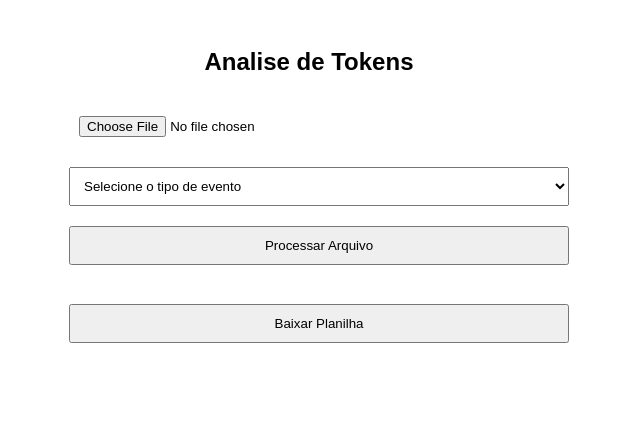
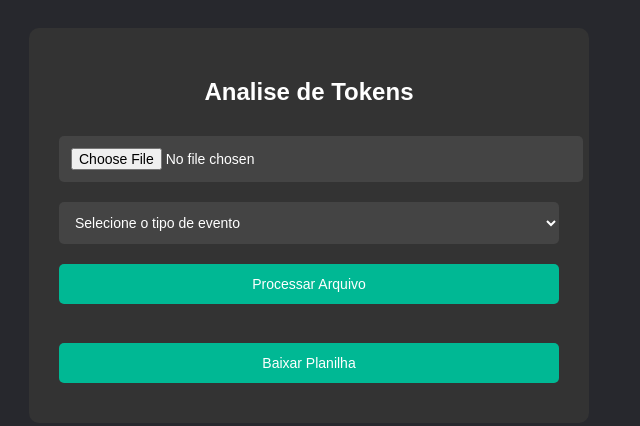
Before and after one commit to douglasjosesoap/eventos_parceiros, a plain HTML site: page index.html in a window 1280 px wide. Shown: the whole page, without its empty margins (331-971 px from the left). Drawn offline with Linux system fonts and the light colour scheme.

Commit message:
Update style.css

```diff
--- a/css/style.css
+++ b/css/style.css
@@ -1,5 +1,7 @@
 body {
     font-family: Arial, sans-serif;
+    background-color: #27282D;
+    color: #FFFFFF;
     text-align: center;
     padding: 20px;
 }
@@ -7,10 +9,32 @@ body {
 .container {
     max-width: 500px;
     margin: auto;
+    background-color: #333;
+    padding: 30px;
+    border-radius: 10px;
 }
 
 input, select, button {
-    margin: 10px;
-    padding: 10px;
+    margin: 10px 0;
+    padding: 12px;
     width: 100%;
+    border: none;
+    border-radius: 5px;
+    font-size: 14px;
 }
+
+input, select {
+    background-color: #444;
+    color: #fff;
+}
+
+button {
+    background-color: #00b894;
+    color: #fff;
+    cursor: pointer;
+    transition: background-color 0.3s ease;
+}
+
+button:hover {
+    background-color: #019875;
+}
```
